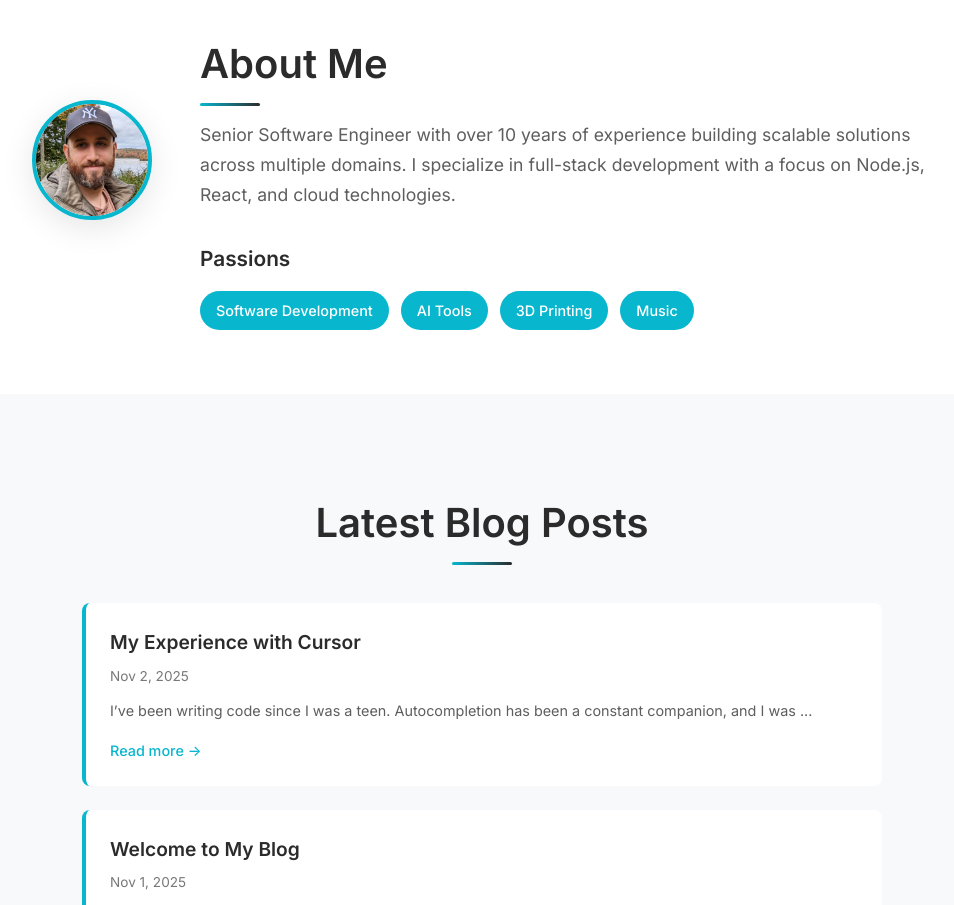
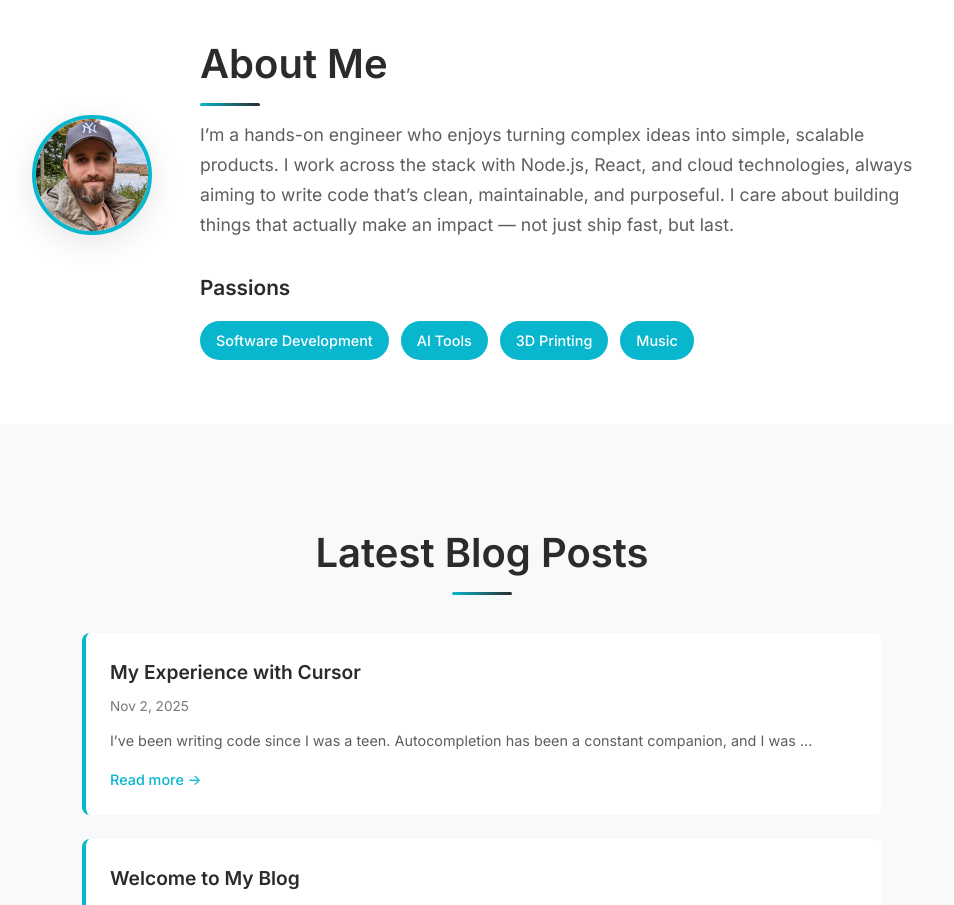
Before and after one commit to AlexanderBiba/AlexanderBiba.github.io, a React (Create React App) app: page / in a window 1280 px wide. Shown: the part 940-1845 px from the top of the page, without its empty margins (158-1112 px from the left). Built offline with nearby package versions, Linux system fonts and the light colour scheme.

Commit message:
Update About section to reflect current expertise; modify description for clarity and modern technology focus

```diff
--- a/src/About.js
+++ b/src/About.js
@@ -11,9 +11,11 @@ export default function About() {
         <div className="content">
           <h2>About Me</h2>
           <p>
-            Senior Software Engineer with over 10 years of experience building scalable solutions
-            across multiple domains. I specialize in full-stack development with a focus on
-            Node.js, React, and cloud technologies.
+            I’m a hands-on engineer who enjoys turning complex ideas into
+            simple, scalable products. I work across the stack with Node.js,
+            React, and cloud technologies, always aiming to write code that’s
+            clean, maintainable, and purposeful. I care about building things
+            that actually make an impact — not just ship fast, but last.{" "}
           </p>
           <div className="passions">
             <h3>Passions</h3>
```
